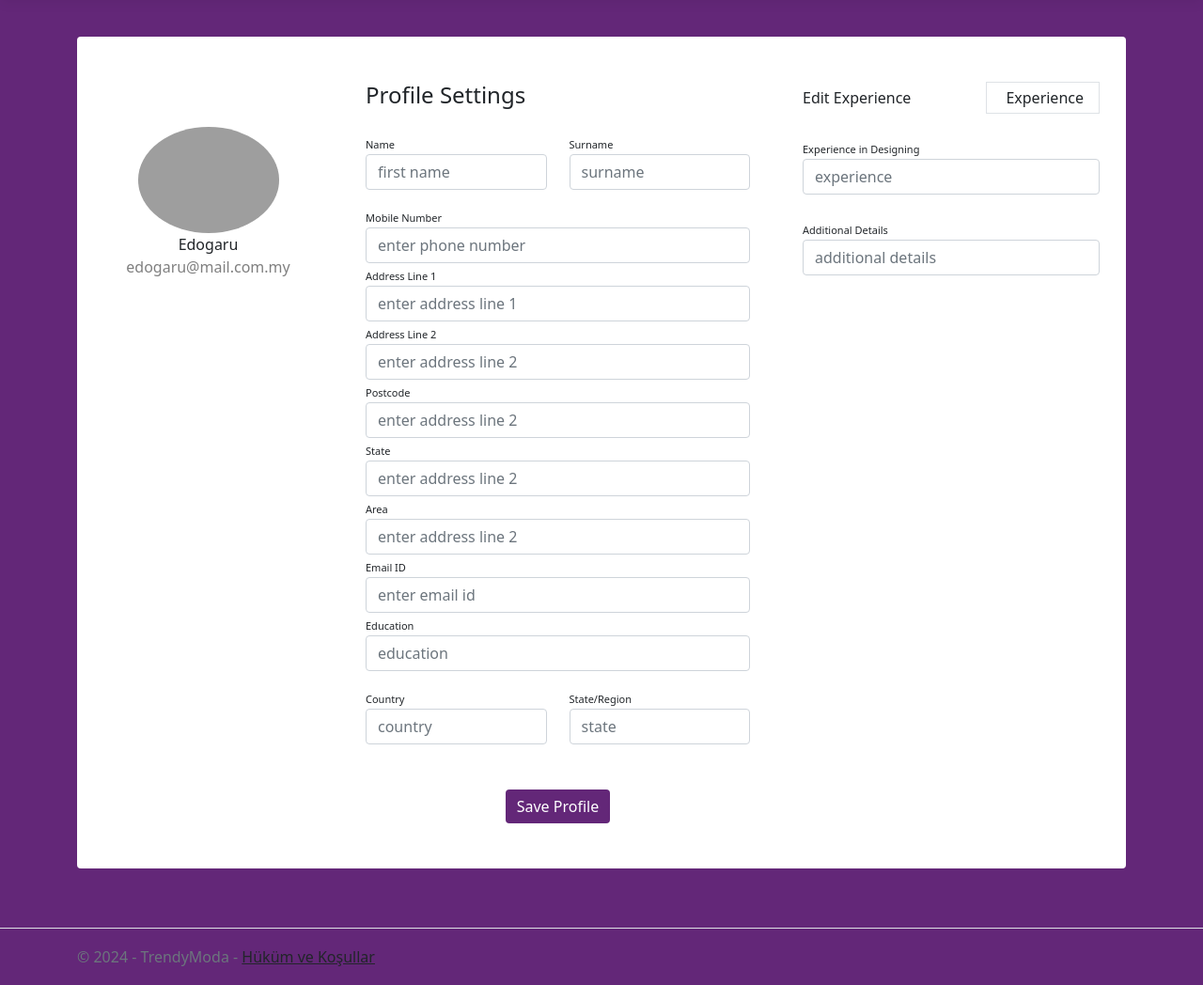
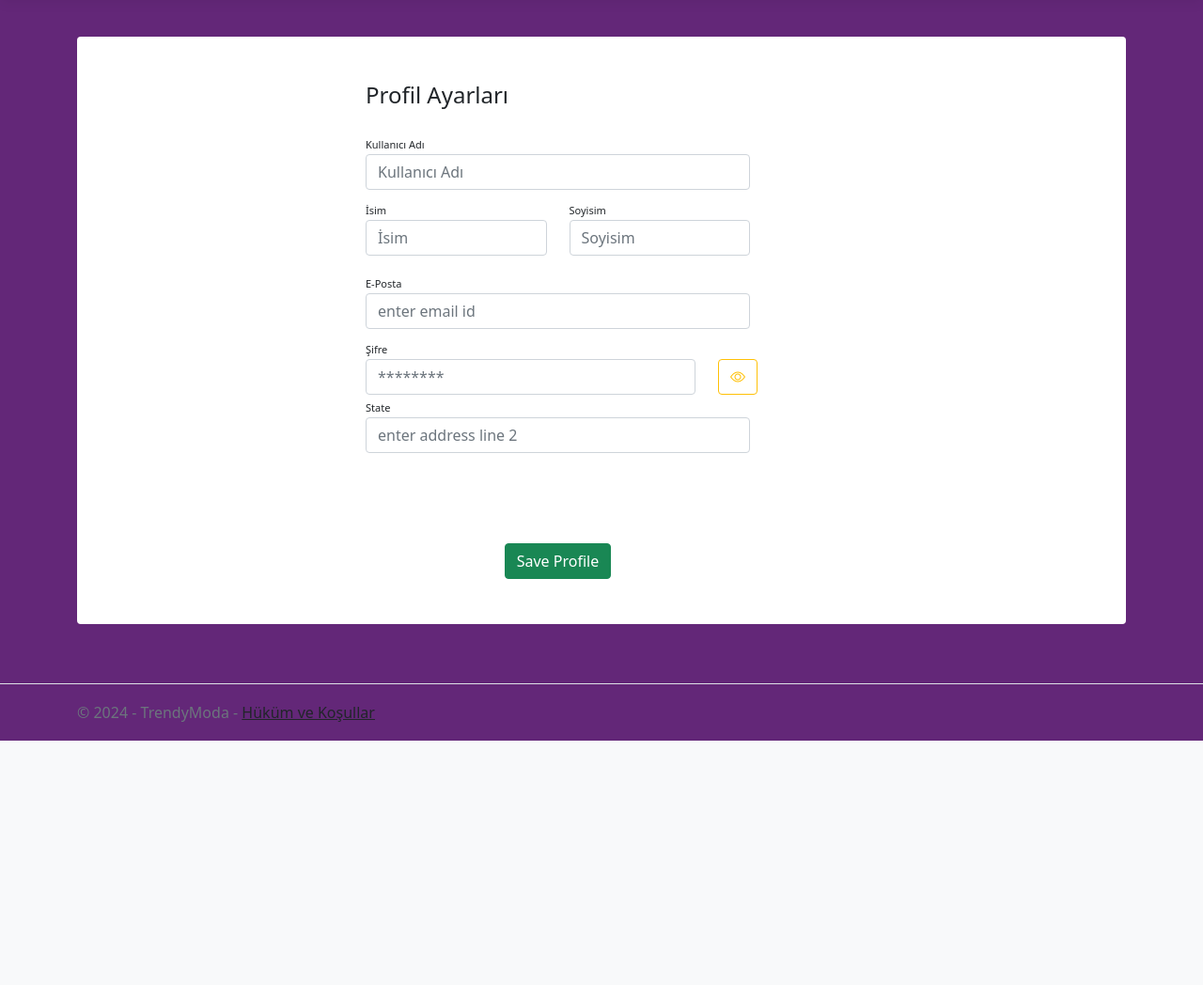
Before and after one commit to cenan54/TrendyModa, an ASP.NET Core app: template Views/UserProfile/MyAccount.cshtml in a window 1280 px wide. Shown: the part 57-1105 px from the top of the page at 94% size. After the commit the page ends 845 px from the top, so only its background shows below. Run offline with ASP.NET Core 8, Linux system fonts and the light colour scheme; the template is opened without the code that fills it, so the values that code supplies are empty; style sheets or scripts are compiled from the project's sources; grey boxes are pictures that could not be loaded.

Commit message:
added profile page

```diff
--- a/Views/UserProfile/MyAccount.cshtml
+++ b/Views/UserProfile/MyAccount.cshtml
@@ -58,42 +58,61 @@
 <div class="container rounded bg-white mt-5 mb-5">
     <div class="row">
         <div class="col-md-3 border-right">
-            <div class="d-flex flex-column align-items-center text-center p-3 py-5"><img class="rounded-circle mt-5" width="150px" src="https://st3.depositphotos.com/15648834/17930/v/600/depositphotos_179308454-stock-illustration-unknown-person-silhouette-glasses-profile.jpg"><span class="font-weight-bold">Edogaru</span><span class="text-black-50">edogaru@mail.com.my</span><span> </span></div>
+
         </div>
         <div class="col-md-5 border-right">
             <div class="p-3 py-5">
                 <div class="d-flex justify-content-between align-items-center mb-3">
-                    <h4 class="text-right">Profile Settings</h4>
+                    <h4 class="text-right">Profil Ayarları</h4>
                 </div>
                 <div class="row mt-2">
-                    <div class="col-md-6"><label class="labels">Name</label><input type="text" class="form-control" placeholder="first name" value=""></div>
-                    <div class="col-md-6"><label class="labels">Surname</label><input type="text" class="form-control" value="" placeholder="surname"></div>
+                    <div class="col-md-12"><label class="labels">Kullanıcı Adı</label><input type="text" class="form-control" placeholder="Kullanıcı Adı" value="@Model.Username"></div>
+                </div>
+                <div class="row mt-2">
+                    <div class="col-md-6"><label class="labels">İsim</label><input type="text" class="form-control" placeholder="İsim" value="@Model.Name"></div>
+                    <div class="col-md-6"><label class="labels">Soyisim</label><input type="text" class="form-control" value="@Model.Lastname" placeholder="Soyisim"></div>
                 </div>
                 <div class="row mt-3">
-                    <div class="col-md-12"><label class="labels">Mobile Number</label><input type="text" class="form-control" placeholder="enter phone number" value=""></div>
-                    <div class="col-md-12"><label class="labels">Address Line 1</label><input type="text" class="form-control" placeholder="enter address line 1" value=""></div>
-                    <div class="col-md-12"><label class="labels">Address Line 2</label><input type="text" class="form-control" placeholder="enter address line 2" value=""></div>
-                    <div class="col-md-12"><label class="labels">Postcode</label><input type="text" class="form-control" placeholder="enter address line 2" value=""></div>
+                    <div class="col-md-12"><label class="labels">E-Posta</label><input type="text" class="form-control" placeholder="enter email id" value="@Model.Email"></div>
+
+                    <div class="row mt-2">
+                        <div class="col-md-11">
+                            <label class="labels">Şifre</label><input type="password" id="password" class="form-control" placeholder="********" value="@Model.Password">
+                        </div>
+                        <div class="col-md-1">
+                            <button class="btn btn-outline-warning mt-4" onclick="togglePasswordVisibility()"><i class="bi bi-eye"></i></button>
+                        </div>
+                    </div>
+
+
+                </div>
+
                     <div class="col-md-12"><label class="labels">State</label><input type="text" class="form-control" placeholder="enter address line 2" value=""></div>
-                    <div class="col-md-12"><label class="labels">Area</label><input type="text" class="form-control" placeholder="enter address line 2" value=""></div>
-                    <div class="col-md-12"><label class="labels">Email ID</label><input type="text" class="form-control" placeholder="enter email id" value=""></div>
-                    <div class="col-md-12"><label class="labels">Education</label><input type="text" class="form-control" placeholder="education" value=""></div>
-                </div>
-                <div class="row mt-3">
+
+
+
+            </div>
+                @* <div class="row mt-3">
                     <div class="col-md-6"><label class="labels">Country</label><input type="text" class="form-control" placeholder="country" value=""></div>
                     <div class="col-md-6"><label class="labels">State/Region</label><input type="text" class="form-control" value="" placeholder="state"></div>
-                </div>
-                <div class="mt-5 text-center"><button class="btn btn-primary profile-button" type="button">Save Profile</button></div>
-            </div>
-        </div>
-        <div class="col-md-4">
-            <div class="p-3 py-5">
-                <div class="d-flex justify-content-between align-items-center experience"><span>Edit Experience</span><span class="border px-3 p-1 add-experience"><i class="fa fa-plus"></i>&nbsp;Experience</span></div><br>
-                <div class="col-md-12"><label class="labels">Experience in Designing</label><input type="text" class="form-control" placeholder="experience" value=""></div> <br>
-                <div class="col-md-12"><label class="labels">Additional Details</label><input type="text" class="form-control" placeholder="additional details" value=""></div>
-            </div>
+                </div> *@
+                <div class="mt-5 text-center"><button class="btn btn-success mb-5" type="button">Save Profile</button></div>
         </div>
     </div>
+
 </div>
 </div>
 </div>
+</div>
+
+
+<script>
+          function togglePasswordVisibility() {
+              var passwordInput = document.getElementById("password");
+              if (passwordInput.type === "password") {
+                  passwordInput.type = "text";
+              } else {
+                  passwordInput.type = "password";
+              }
+          }
+</script>
```
Also changed, not shown: 11 other files.
